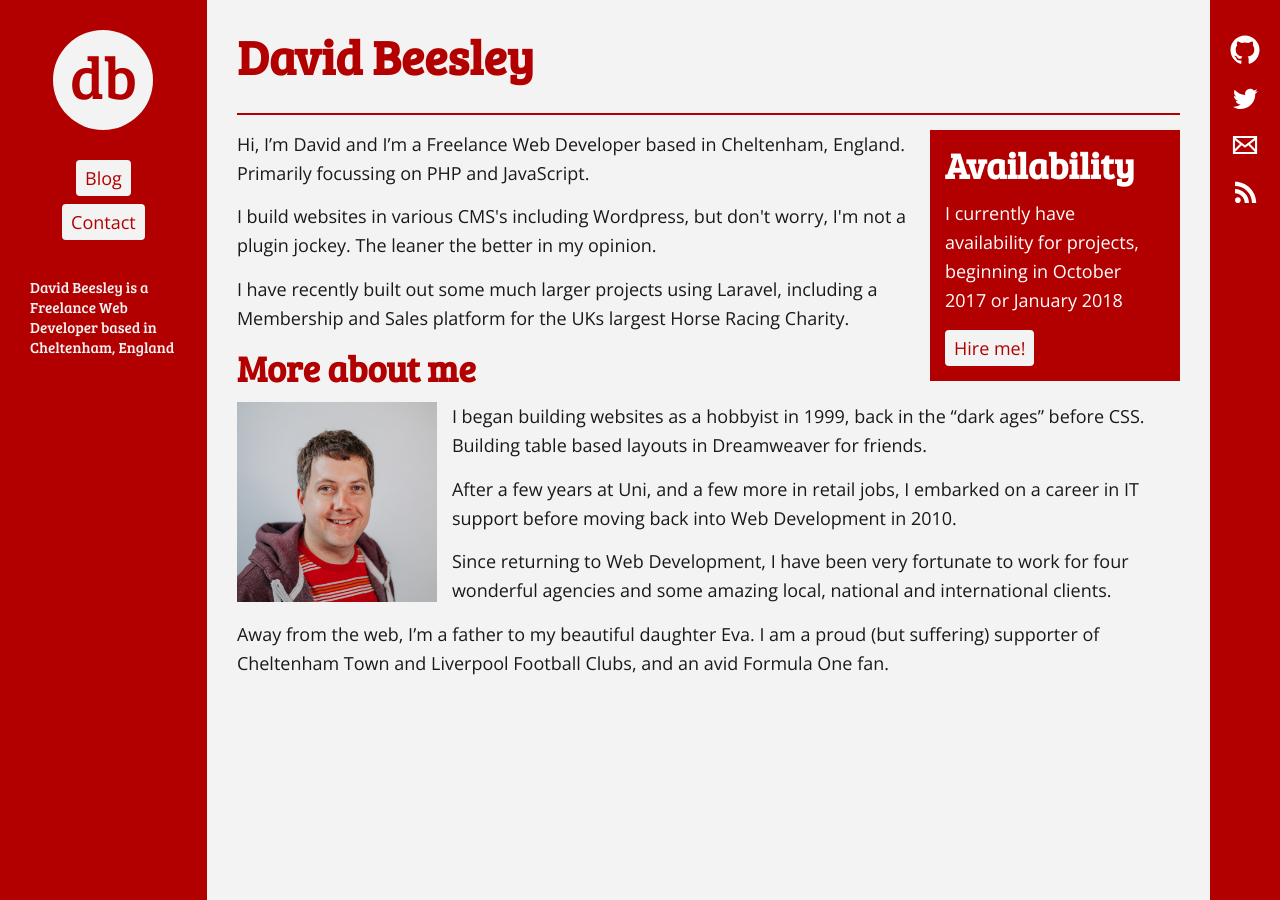
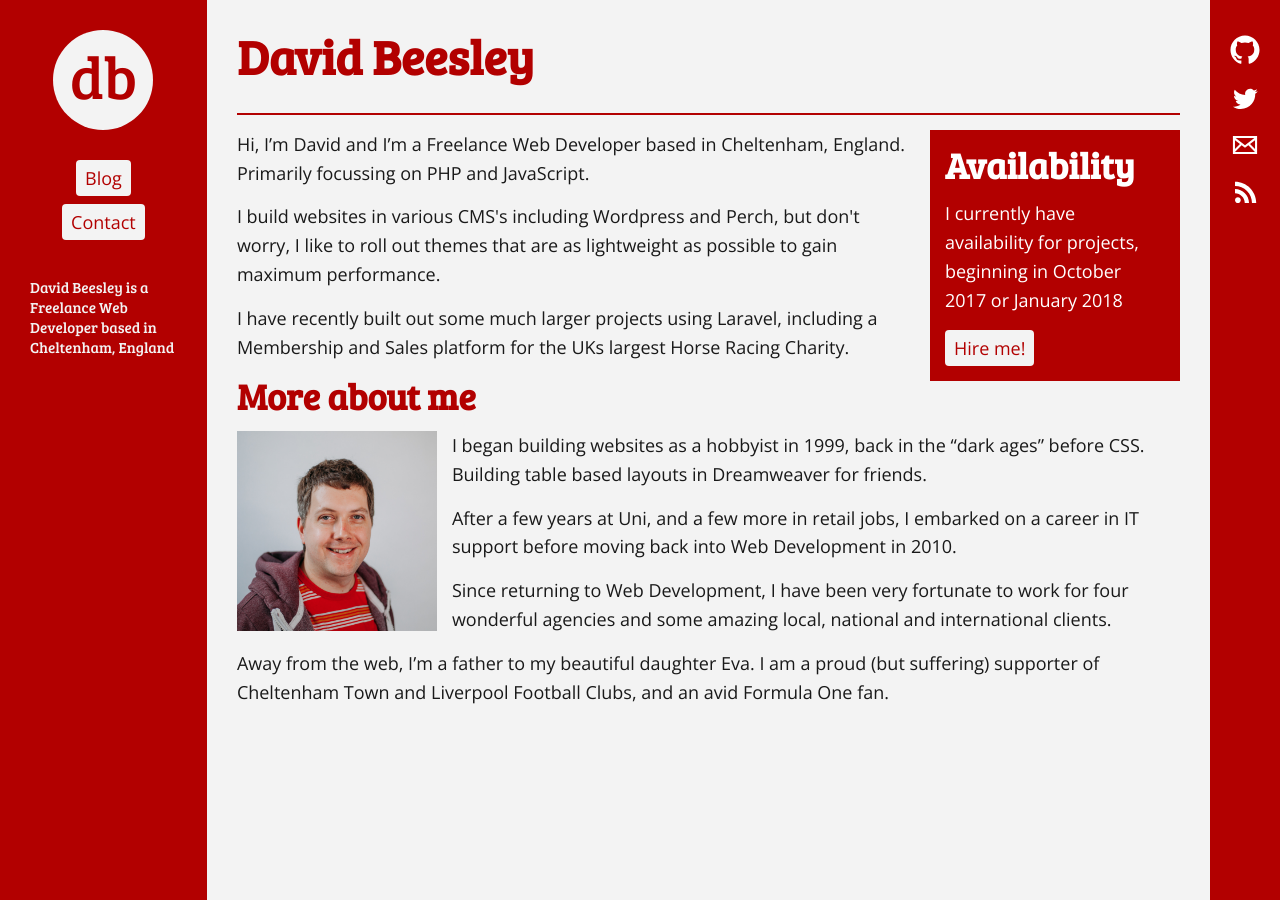
Before and after one commit to davebeesley/davebeesley.github.io, a Jekyll site: the page built from index.html, in a window 1280 px wide. Built offline with Jekyll 4.4.1, drawn with Linux system fonts in a browser that asks for light colours; the list of posts is cut into pages by our own code; comment, search, counter and statistics services are not loaded.

Commit message:
Content tweak

```diff
--- a/index.html
+++ b/index.html
@@ -5,7 +5,7 @@ layout: default
 <h1>{{ site.title }}</h1>
 {% include availability.html %}
 <p>Hi, I’m David and I’m a Freelance Web Developer based in Cheltenham, England. Primarily focussing on PHP and JavaScript.</p>
-<p>I build websites in various CMS's including Wordpress, but don't worry, I'm not a plugin jockey. The leaner the better in my opinion.</p>
+<p>I build websites in various CMS's including Wordpress and Perch, but don't worry, I like to roll out themes that are as lightweight as possible to gain maximum performance.</p>
 <p>I have recently built out some much larger projects using Laravel, including a Membership and Sales platform for the UKs largest Horse Racing Charity.</p>
 <h2>More about me</h2>
 <img src="/assets/david-beesley.jpg" alt="David Beesley - Freelance Web Developer">
```
